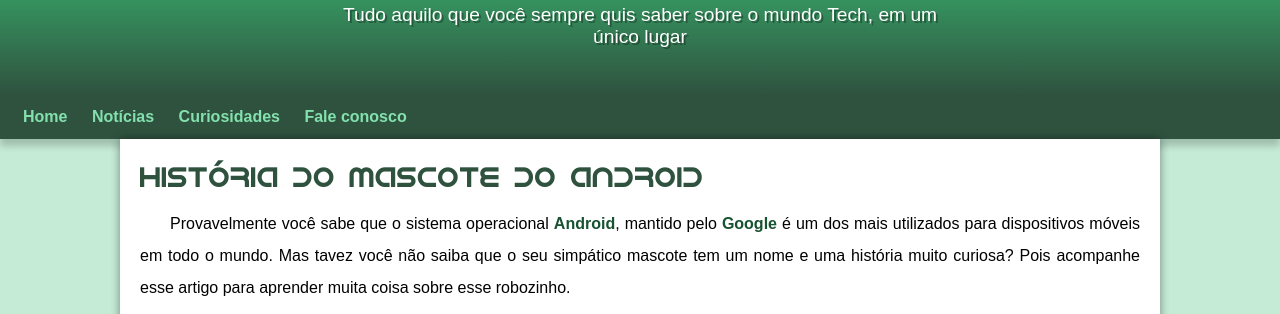
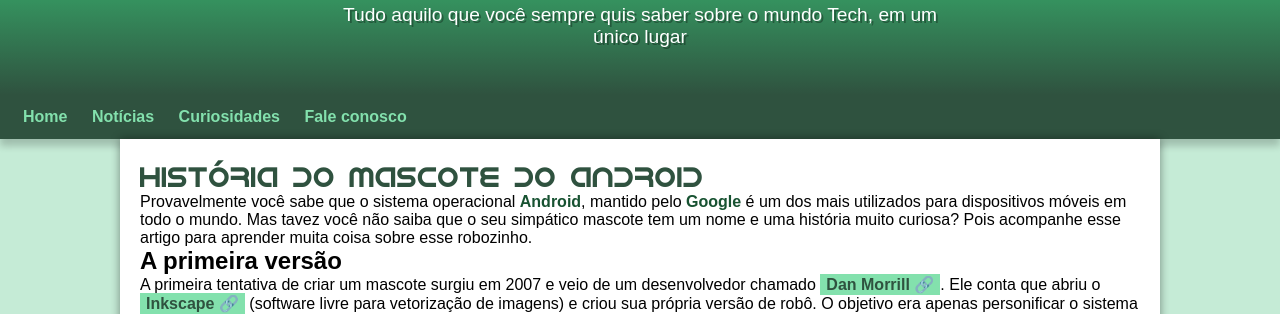
Before and after one commit to martinsmath/projeto-android, a plain HTML site: page index.html in a window 1280 px wide. Shown: the part 95-409 px from the top of the page. Drawn offline with Linux system fonts and the light colour scheme.

Commit message:
Update style.css

```diff
--- a/estilo/style.css
+++ b/estilo/style.css
@@ -111,7 +111,7 @@ main h1 {
     font-size: 1.8em;
 }
 
-main h2 {
+main > h2 {
     font-family: var(--fonte-android);
     color: var(--cor4);
     font-weight: normal;
@@ -120,7 +120,7 @@ main h2 {
     text-indent: 8px;
 }
 
-main p {
+main > p {
     margin: 15px 0px;
     text-align: justify;
     text-indent: 30px;
```
